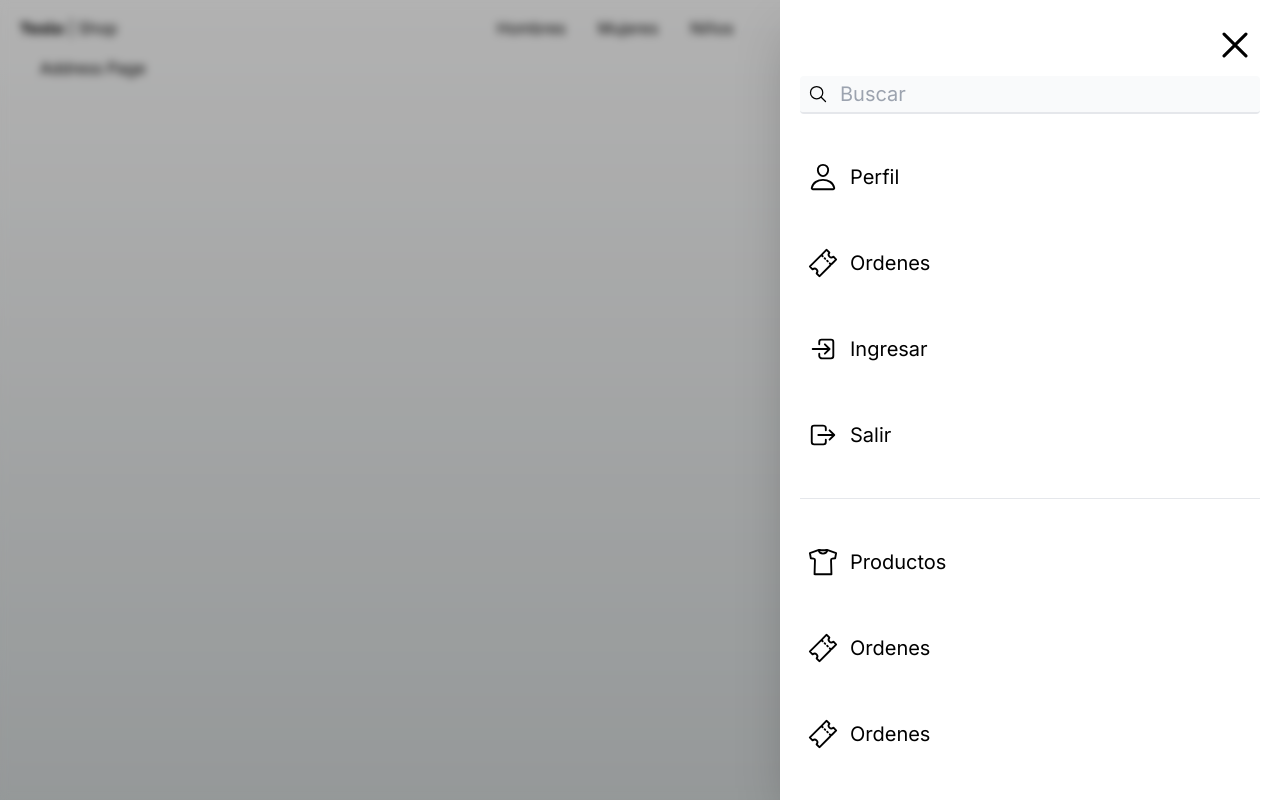
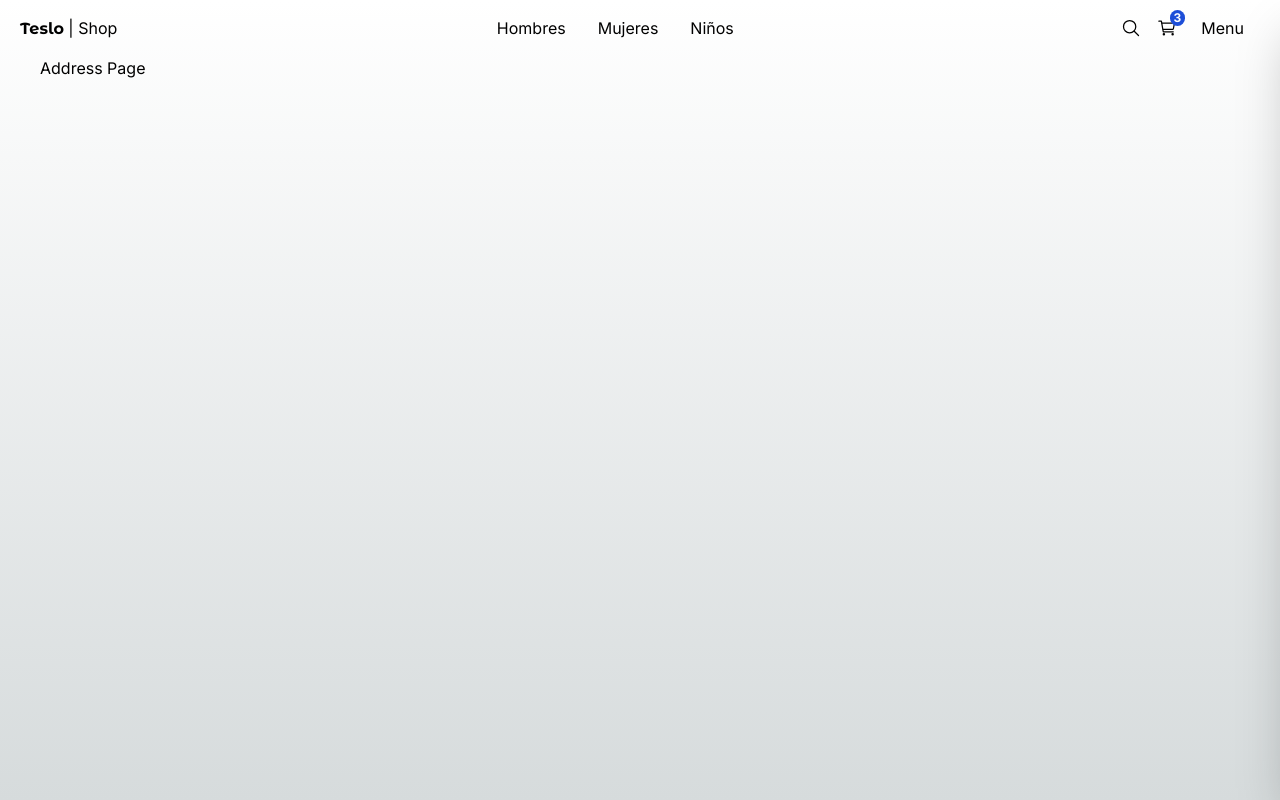
Before and after one commit to valeroman/teslo-shopy, a Next.js app: page /checkout/address in a window 1280 px wide. Built offline with nearby package versions, Linux system fonts and the light colour scheme.

Commit message:
Connfiguracionn zustand

```diff
--- a/package.json
+++ b/package.json
@@ -9,10 +9,12 @@
     "lint": "next lint"
   },
   "dependencies": {
+    "clsx": "^2.1.0",
     "next": "14.0.4",
     "react": "^18",
     "react-dom": "^18",
-    "react-icons": "^4.12.0"
+    "react-icons": "^4.12.0",
+    "zustand": "^4.4.7"
   },
   "devDependencies": {
     "@types/node": "^20",
--- a/src/components/ui/sidebar/Sidebar.tsx
+++ b/src/components/ui/sidebar/Sidebar.tsx
@@ -1,39 +1,60 @@
 'use client';
 
+import React from 'react'
 import Link from 'next/link';
-import React from 'react'
-import { IoCloseOutline, IoLogInOutline, IoLogOutOutline, IoPeopleOutline, IoPersonOutline, IoSearchOutline, IoShirtOutline, IoTicketOutline } from 'react-icons/io5'
+import clsx from 'clsx';
+
+import { IoCloseOutline, IoLogInOutline, IoLogOutOutline, IoPeopleOutline, IoPersonOutline, IoSearchOutline, IoShirtOutline, IoTicketOutline } from 'react-icons/io5';
+import { useUIStore } from '@/store';
 
 export const Sidebar = () => {
+
+    const isSideMenuOpen = useUIStore( state => state.isSideMenuOpen );
+    const closeMenu = useUIStore( state => state.closeSideMenu );
     return (
         <div>
 
             {/* Background Blac */}
+            {
+                isSideMenuOpen && (
                     <div
                         className='fixed top-0 left-0 w-screen h-screen z-10 bg-black opacity-30'
                     />
+                )
+            }
 
             {/* Blur */}
+            {
+                isSideMenuOpen && (
                     <div
                         className=' fade-in fixed top-0 left-0 w-screen h-screen z-10 backdrop-filter backdrop-blur-sm'
+                        onClick={ closeMenu }
                     />
+                )
+            }
 
             {/* Sidemenu */}
             <nav
-            // todo: efecto slide
-            className='fixed p-5 right-0 top-0 w-[500px] h-screen bg-white z-20 shadow-2xl transform transition-all duration-300'
+                className={
+                    clsx(
+                        'fixed p-5 right-0 top-0 w-[500px] h-screen bg-white z-20 shadow-2xl transform transition-all duration-300',
+                        {
+                            'translate-x-full': !isSideMenuOpen
+                        }
+                    )
+                }
             >
                 <IoCloseOutline
-                size={ 50 }
+                    size={50}
                     className="absolute top-5 right-5 cursor-pointer"
-                onClick={ () => console.log('Click')}
+                    onClick={ closeMenu }
                 />
 
 
                 {/* Input */}
                 <div className='relative mt-14'>
                     <IoSearchOutline
-                    size={ 20 }
+                        size={20}
                         className='absolute top-2 left-2'
                     />
 
@@ -47,81 +68,81 @@
                 {/* Opciones Menu */}
                 <Link
                     href="/"
-                className='flex items-center mt-10 p-2 hover:bg-gray-100 rounded transition-all'
+                    className='flex items-center mt-5 p-2 hover:bg-gray-100 rounded transition-all'
                 >
                     <IoPersonOutline
-                    size={ 30 }
+                        size={30}
                     />
                     <span className='ml-3 text-xl'>Perfil</span>
                 </Link>
 
                 <Link
                     href="/"
-                className='flex items-center mt-10 p-2 hover:bg-gray-100 rounded transition-all'
+                    className='flex items-center mt-5 p-2 hover:bg-gray-100 rounded transition-all'
                 >
                     <IoTicketOutline
-                    size={ 30 }
+                        size={30}
                     />
                     <span className='ml-3 text-xl'>Ordenes</span>
                 </Link>
 
                 <Link
                     href="/"
-                className='flex items-center mt-10 p-2 hover:bg-gray-100 rounded transition-all'
+                    className='flex items-center mt-5 p-2 hover:bg-gray-100 rounded transition-all'
                 >
                     <IoLogInOutline
-                    size={ 30 }
+                        size={30}
                     />
                     <span className='ml-3 text-xl'>Ingresar</span>
                 </Link>
 
                 <Link
                     href="/"
-                className='flex items-center mt-10 p-2 hover:bg-gray-100 rounded transition-all'
+                    className='flex items-center mt-5 p-2 hover:bg-gray-100 rounded transition-all'
                 >
                     <IoLogOutOutline
-                    size={ 30 }
+                        size={30}
                     />
                     <span className='ml-3 text-xl'>Salir</span>
                 </Link>
 
                 {/* Line Separator */}
-            <div className='w-full h-px bg-gray-200 my-10'/>
+                <div className='w-full h-px bg-gray-200 my-10' />
 
                 <Link
                     href="/"
-                className='flex items-center mt-10 p-2 hover:bg-gray-100 rounded transition-all'
+                    className='flex items-center mt-5 p-2 hover:bg-gray-100 rounded transition-all'
                 >
                     <IoShirtOutline
-                    size={ 30 }
+                        size={30}
                     />
                     <span className='ml-3 text-xl'>Productos</span>
                 </Link>
 
                 <Link
                     href="/"
-                className='flex items-center mt-10 p-2 hover:bg-gray-100 rounded transition-all'
+                    className='flex items-center mt-5 p-2 hover:bg-gray-100 rounded transition-all'
                 >
                     <IoTicketOutline
-                    size={ 30 }
+                        size={30}
                     />
                     <span className='ml-3 text-xl'>Ordenes</span>
                 </Link>
 
                 <Link
                     href="/"
-                className='flex items-center mt-10 p-2 hover:bg-gray-100 rounded transition-all'
+                    className='flex items-center mt-5 p-2 hover:bg-gray-100 rounded transition-all'
                 >
                     <IoTicketOutline
-                    size={ 30 }
+                        size={30}
                     />
                     <span className='ml-3 text-xl'>Ordenes</span>
                 </Link><Link
                     href="/"
-                className='flex items-center mt-10 p-2 hover:bg-gray-100 rounded transition-all'
+                    className='flex items-center mt-5 p-2 hover:bg-gray-100 rounded transition-all'
                 >
                     <IoPeopleOutline
-                    size={ 30 }
+                        size={30}
                     />
                     <span className='ml-3 text-xl'>Usuarios</span>
                 </Link>
--- a/src/components/ui/top-menu/TopMenu.tsx
+++ b/src/components/ui/top-menu/TopMenu.tsx
@@ -1,9 +1,15 @@
+'use client';
+
 import Link from 'next/link';
 import { IoSearchOutline, IoCartOutline } from 'react-icons/io5';
 import { titleFont } from '@/config/fonts'
+import { useUIStore } from '@/store';
 
 
 export const TopMenu = () => {
+
+    const openMenu = useUIStore( state => state.openSideMenu );
+
     return (
         <nav className='flex px-5 justify-between items-center w-full'>
 
@@ -12,7 +18,7 @@
                 <Link
                     href="/"
                 >
-                <span className={`${ titleFont.className } antialiased font-bold`}>Teslo</span>
+                    <span className={`${titleFont.className} antialiased font-bold`}>Teslo</span>
                     <span> | Shop</span>
                 </Link>
             </div>
@@ -39,6 +45,7 @@
 
                 <button
                     className='m-2 p-2 rounded-md transition-all hover:bg-gray-100'
+                    onClick={ openMenu }
                 >
                     Menu
                 </button>
--- /dev/null
+++ b/src/store/index.ts
@@ -0,0 +1,2 @@
+
+export * from './ui/ui-store';
--- /dev/null
+++ b/src/store/ui/ui-store.ts
@@ -0,0 +1,15 @@
+import { create } from 'zustand';
+
+interface State {
+    isSideMenuOpen: boolean;
+
+    openSideMenu: () => void;
+    closeSideMenu: () => void;
+}
+
+export const useUIStore = create<State>()((set) => ({
+    isSideMenuOpen: false,
+
+    openSideMenu: () => set({ isSideMenuOpen: true }),
+    closeSideMenu: () => set({ isSideMenuOpen: false }),
+}))
```
Also changed, not shown: 1 other file (tests, documents, lock files or other folders). Lines whose indentation alone changed are shown as unchanged.
